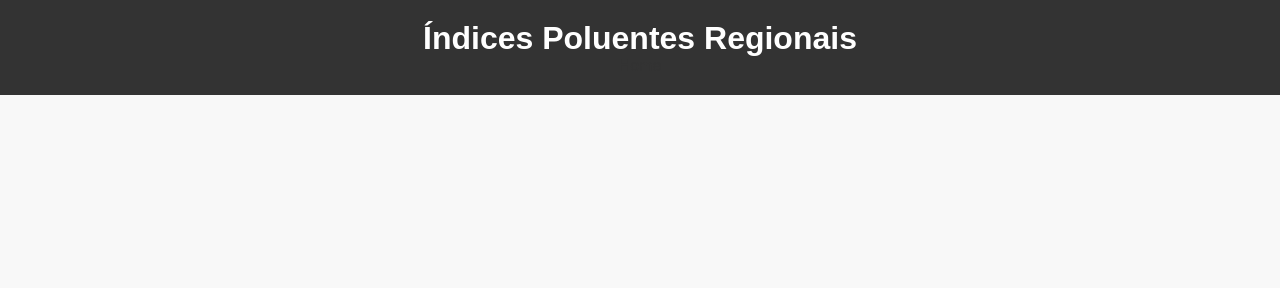
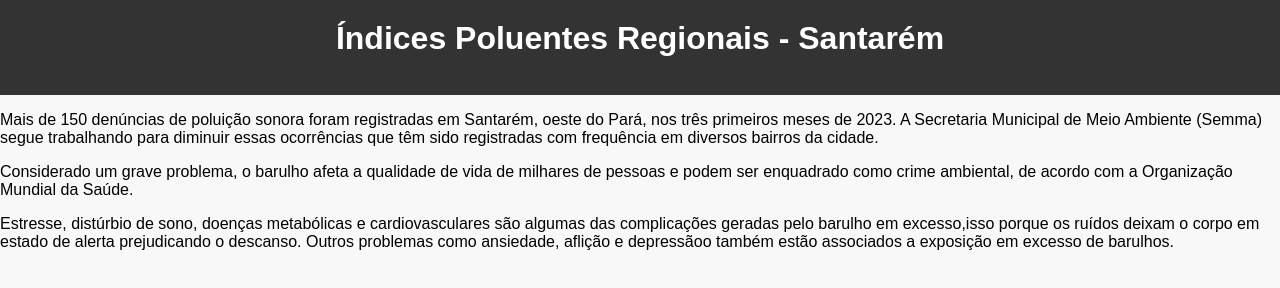
Before and after one commit to lindinhaAishi/IPG, a plain HTML site: page santarem.html in a window 1280 px wide. Drawn offline with Linux system fonts and the light colour scheme.

Commit message:
Update santarem.html

```diff
--- a/santarem.html
+++ b/santarem.html
@@ -1,5 +1,5 @@
 <!DOCTYPE html>
-<html lang="en">
+<html lang="pt-br">
 <head>
     <meta charset="UTF-8">
     <meta name="viewport" content="width=device-width, initial-scale=1.0">
@@ -8,10 +8,15 @@
 </head>
 <body>
     <header>
-        <h1>Índices Poluentes Regionais</h1>
+        <h1>Índices Poluentes Regionais - Santarém</h1>
         <nav class="home">
             <a href="index.html">Home</a>
         </nav>
     </header>
+    <p>Mais de 150 denúncias de poluição sonora foram registradas em Santarém, oeste do Pará, nos três primeiros meses de 2023. A Secretaria Municipal de Meio Ambiente (Semma) segue trabalhando para diminuir essas ocorrências que têm sido registradas com frequência em diversos bairros da cidade.</p>
+
+    <p>Considerado um grave problema, o barulho afeta a qualidade de vida de milhares de pessoas e podem ser enquadrado como crime ambiental, de acordo com a Organização Mundial da Saúde.</p>
+
+    <p>Estresse, distúrbio de sono, doenças metabólicas e cardiovasculares são algumas das complicações geradas pelo barulho em excesso,isso porque os ruídos deixam o corpo em estado de alerta prejudicando o descanso. Outros problemas como ansiedade, aflição e depressãoo também estão associados a exposição em excesso de barulhos.</p>
 </body>
 </html>
```
